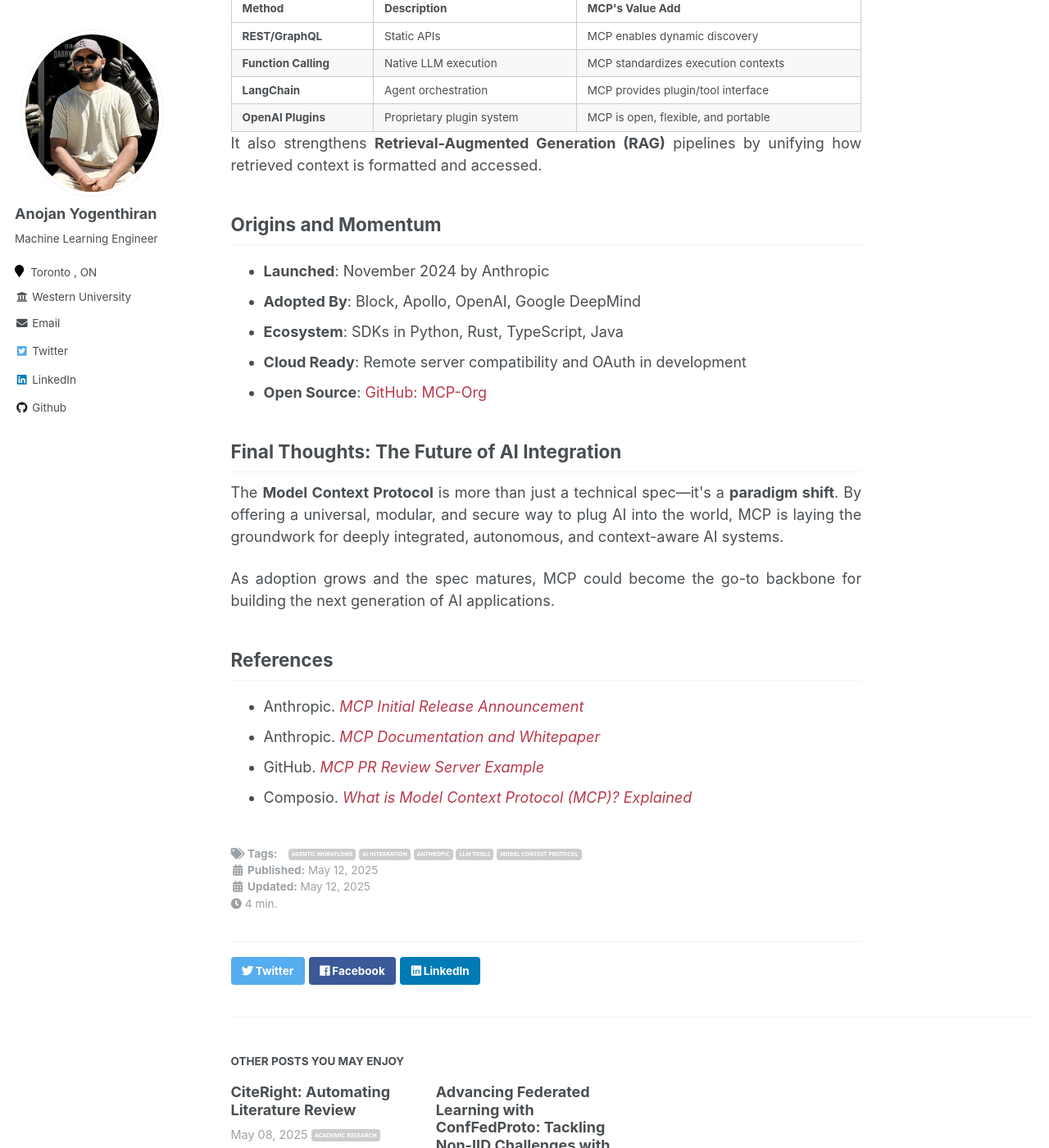
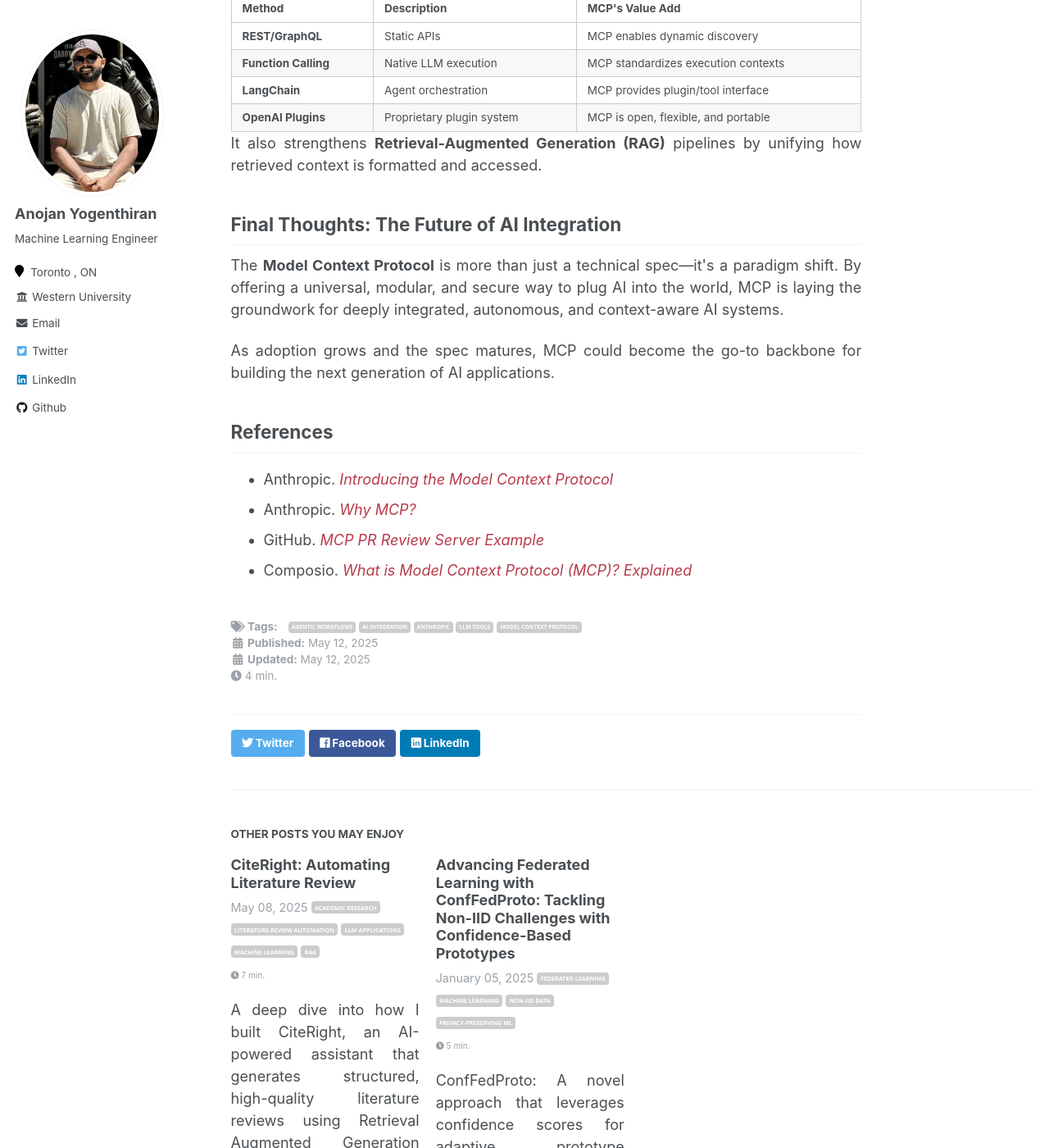
Before and after one commit to ayogenthiran/ayogenthiran.github.io, a Jekyll site: the page built from _posts/2025-05-12-model-context-protocol-mcp.md, in a window 1280 px wide and 1400 px high, scrolled down 4086 px. Shown: the whole window at 82% size. Built offline with Jekyll 4.4.1, drawn with Linux system fonts in a browser that asks for light colours.

Commit message:
Update MCP blog post: remove Origins section and update references

```diff
--- a/_posts/2025-05-12-model-context-protocol-mcp.md
+++ b/_posts/2025-05-12-model-context-protocol-mcp.md
@@ -115,23 +115,15 @@
 
 It also strengthens **Retrieval-Augmented Generation (RAG)** pipelines by unifying how retrieved context is formatted and accessed.
 
-## Origins and Momentum
-
-- **Launched**: November 2024 by Anthropic
-- **Adopted By**: Block, Apollo, OpenAI, Google DeepMind
-- **Ecosystem**: SDKs in Python, Rust, TypeScript, Java
-- **Cloud Ready**: Remote server compatibility and OAuth in development
-- **Open Source**: [GitHub: MCP-Org](https://github.com/mcp-org)
-
 ## Final Thoughts: The Future of AI Integration
 
-The **Model Context Protocol** is more than just a technical spec—it's a **paradigm shift**. By offering a universal, modular, and secure way to plug AI into the world, MCP is laying the groundwork for deeply integrated, autonomous, and context-aware AI systems.
+The **Model Context Protocol** is more than just a technical spec—it's a paradigm shift. By offering a universal, modular, and secure way to plug AI into the world, MCP is laying the groundwork for deeply integrated, autonomous, and context-aware AI systems.
 
 As adoption grows and the spec matures, MCP could become the go-to backbone for building the next generation of AI applications.
 
 ## References
 
-- Anthropic. *[MCP Initial Release Announcement](https://www.anthropic.com/index/mcp)*
-- Anthropic. *[MCP Documentation and Whitepaper](https://docs.anthropic.com/mcp)*
-- GitHub. *[MCP PR Review Server Example](https://github.com/mcp-org/pr-review-server)*
+- Anthropic. *[Introducing the Model Context Protocol](https://www.anthropic.com/news/model-context-protocol)*
+- Anthropic. *[Why MCP?](https://modelcontextprotocol.io/introduction)*
+- GitHub. *[MCP PR Review Server Example](https://github.com/github/github-mcp-server)*
 - Composio. *[What is Model Context Protocol (MCP)? Explained](https://composio.dev/blog/what-is-model-context-protocol-mcp-explained/)*
```
